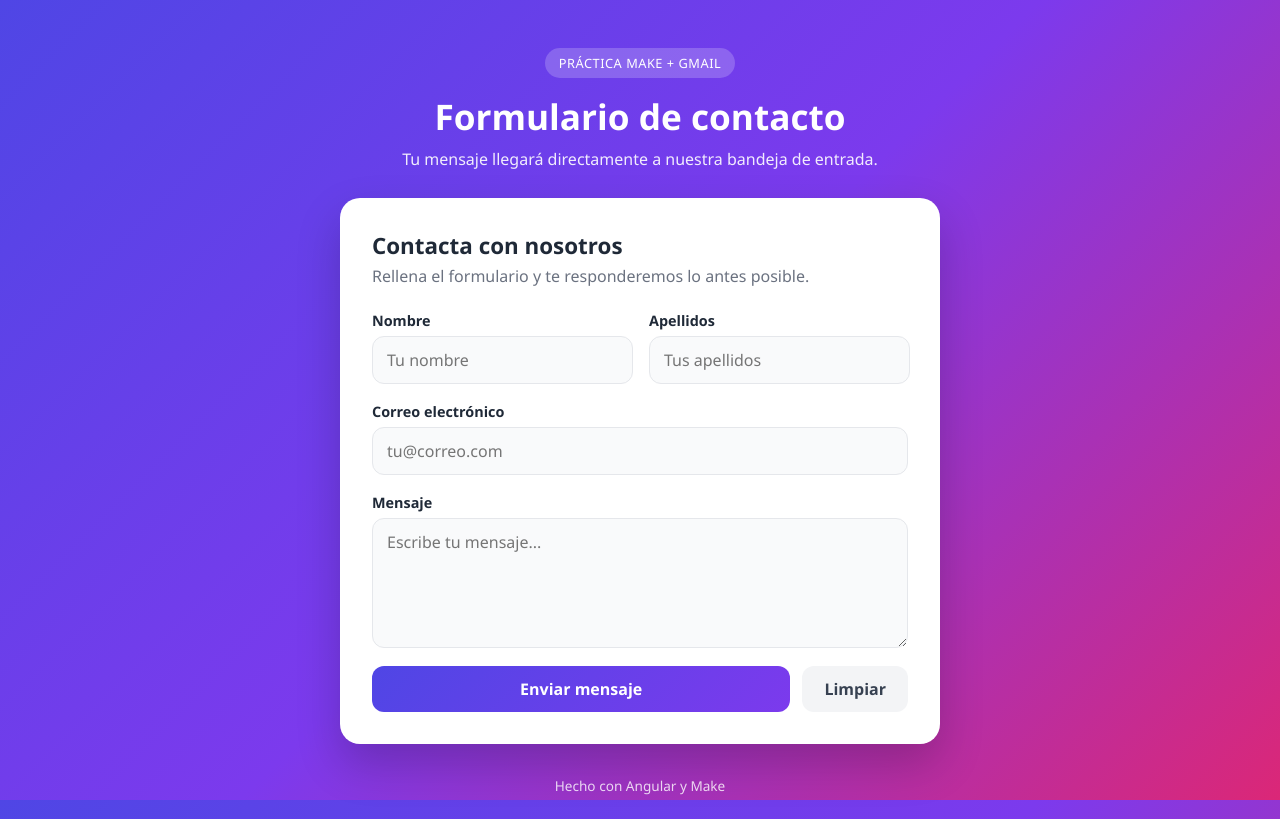
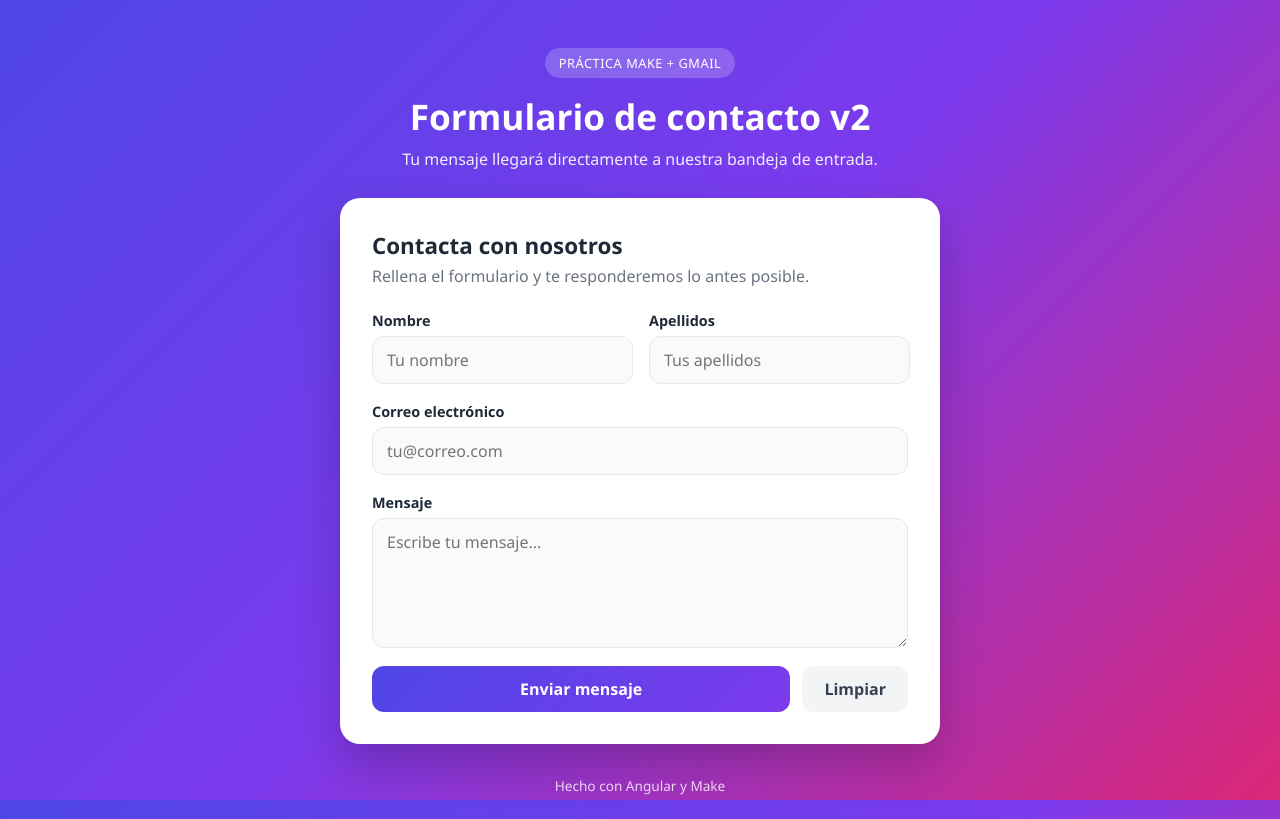
Before and after one commit to adombed/cicd-angular, an Angular app: page / in a window 1280 px wide. Built offline with nearby package versions, Linux system fonts and the light colour scheme.

Commit message:
Cambia el título

```diff
--- a/src/app/app.ts
+++ b/src/app/app.ts
@@ -8,5 +8,5 @@ import { ContactForm } from './contact-form/contact-form';
   styleUrl: './app.css',
 })
 export class App {
-  title = 'Formulario de contacto';
+  title = 'Formulario de contacto v2';
 }
```
